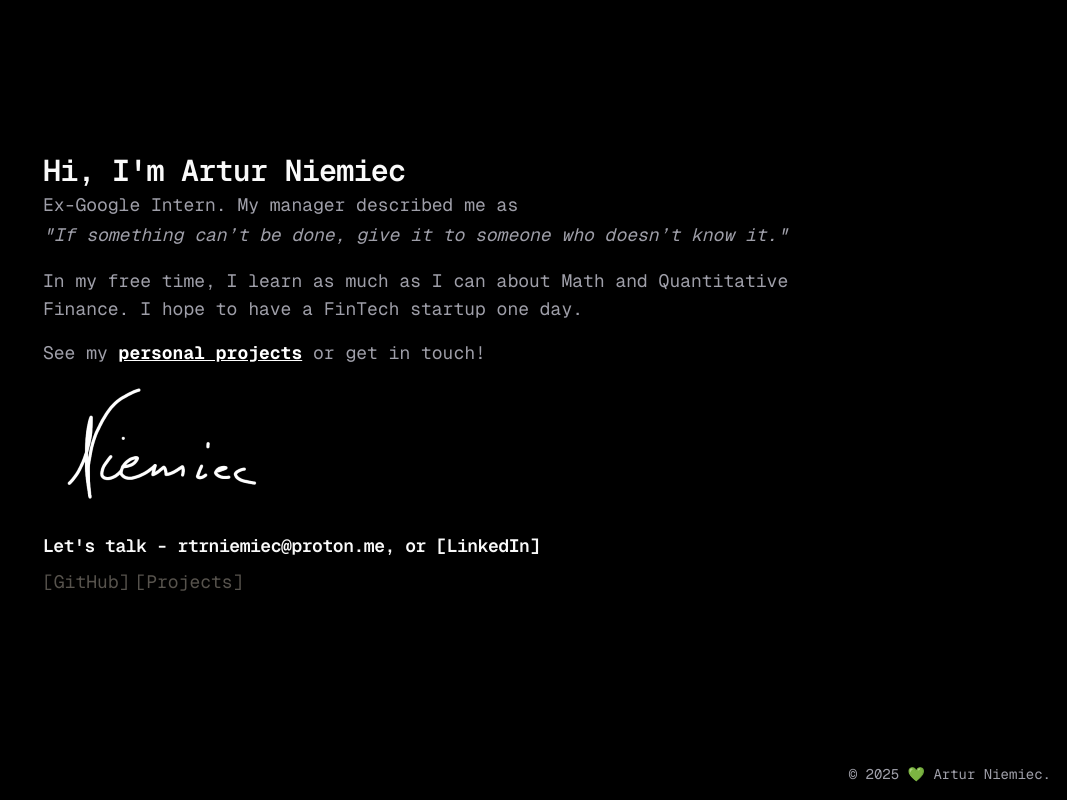
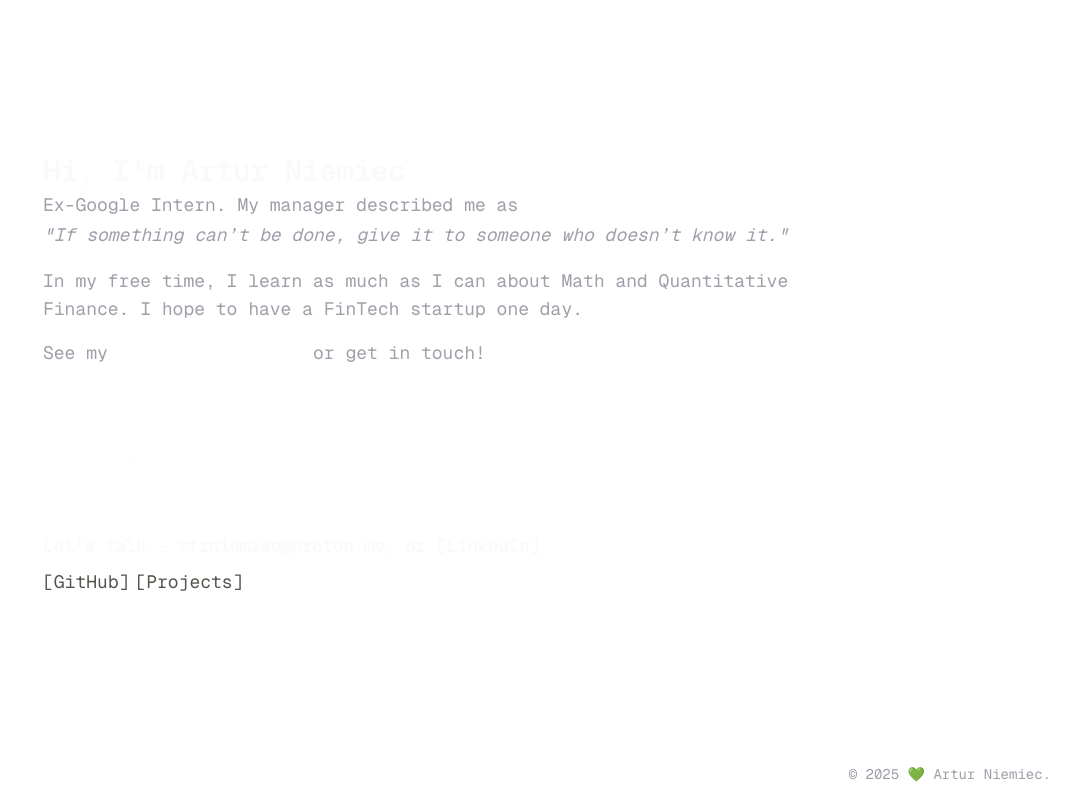
Before and after one commit to MrNtex/portfolio-v2, a Next.js app: page / in a window 1280 px wide. Shown: the whole page, without its empty margins (213-1280 px from the left). Built offline with nearby package versions, Linux system fonts and the light colour scheme.

Commit message:
style: removed bg-black from hero

```diff
--- a/app/layout.tsx
+++ b/app/layout.tsx
@@ -32,7 +32,7 @@ export default function RootLayout({
           <BreadcrumbNav />
           {children}
         </main>
-        <footer className="flex items-center justify-end pr-4 py-4 bg-black">
+        <footer className="flex items-center justify-end pr-4 py-4">
         <p className="text-sm text-right text-zinc-400">
           © 2025 💚 Artur Niemiec.
         </p>
--- a/app/page.tsx
+++ b/app/page.tsx
@@ -2,8 +2,8 @@ import Image from "next/image";
 
 export default function Home() {
   return (
-  <div className="flex flex-1 items-center justify-center bg-black">
-      <section className="flex w-full max-w-3xl flex-col py-16 bg-black items-start text-lg leading-8 text-zinc-400">
+  <div className="flex flex-1 items-center justify-center">
+      <section className="flex w-full max-w-3xl flex-col py-16 items-start text-lg leading-8 text-zinc-400">
         <h1 className="text-3xl font-semibold leading-10 tracking-tight text-zinc-50 ">
           Hi, I'm Artur Niemiec
         </h1>
```
